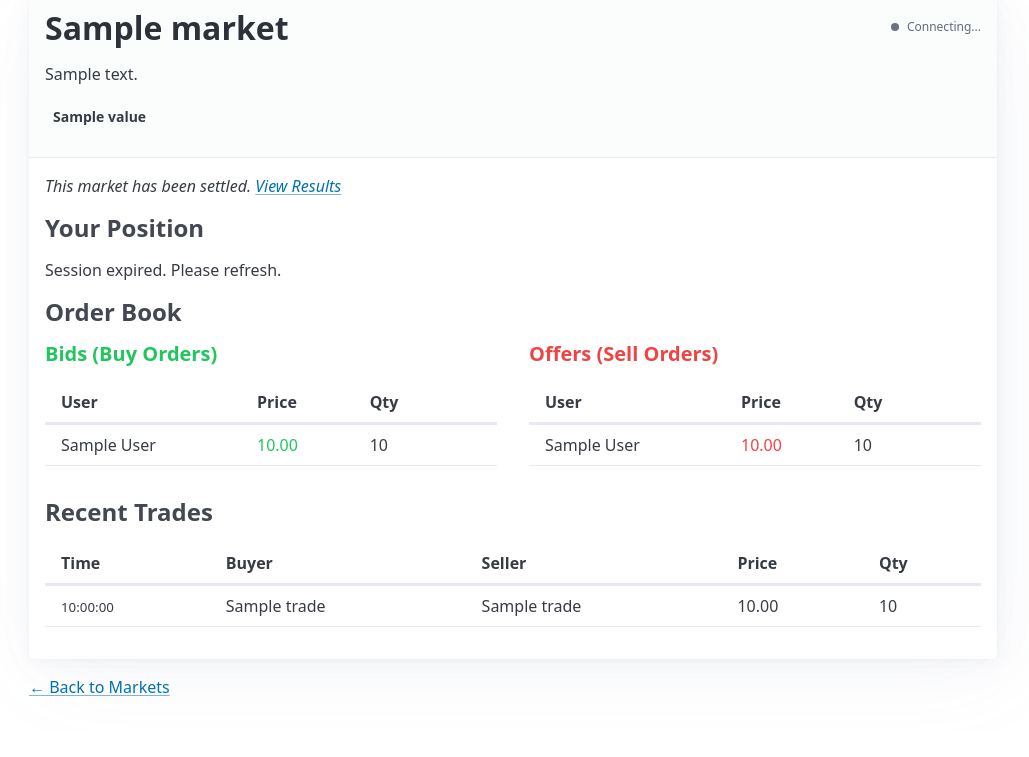
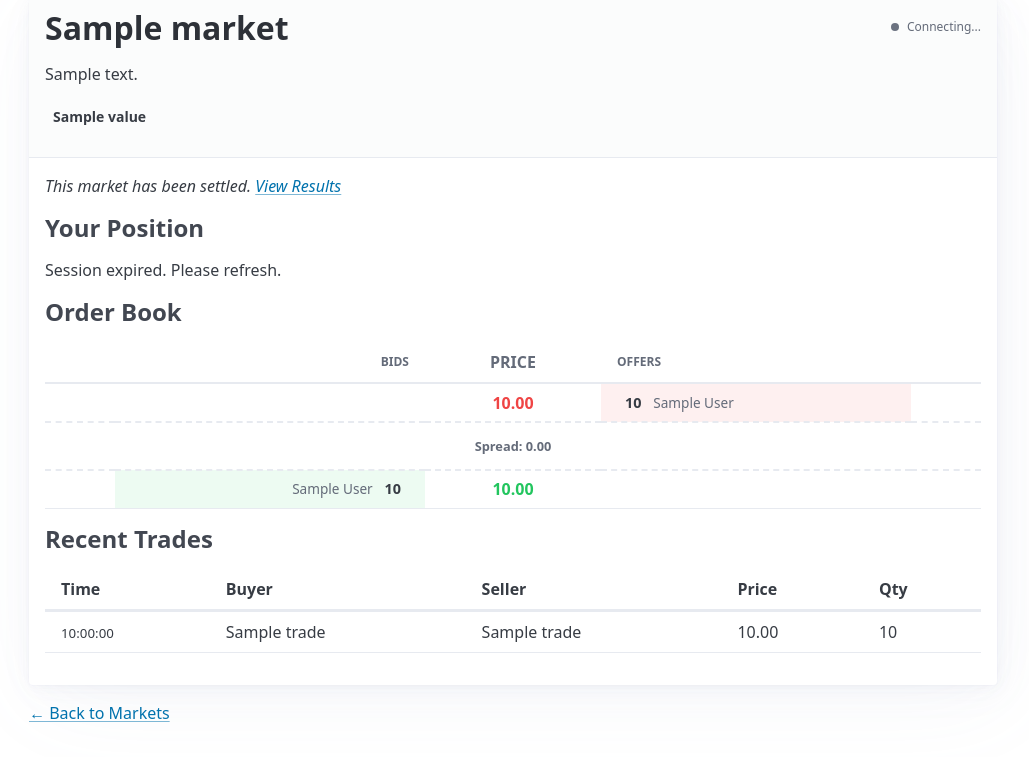
Before and after one commit to chrissysongie1208/risk-morning-markets, a FastAPI app: template src/templates/market.html in a window 1280 px wide. Shown: the part 89-846 px from the top of the page, without its empty margins (127-1156 px from the left). Before the commit the page ends 785 px from the top, so only its background shows below. Run offline with FastAPI, Linux system fonts and the light colour scheme; the template is opened without the code that fills it: most values are stand-ins (such as "Sample title", 1, 10 or a date in 2020); parts of the project's set-up code (start-up, migrations or seed data) failed here and were passed over; some libraries are stand-ins or nearby versions.

Commit message:
feat: Add price ladder orderbook layout (TODO-038)
Replace side-by-side bid/offer columns with vertical price ladder layout:
- Price column in center with bids on left, offers on right
- Spread row with gap between best bid and best offer
- Color-coded Buy/Sell buttons for one-click trading
- Consistent own-order highlighting

Tests updated for new layout structure. All 95 tests pass.

```diff
--- a/src/templates/base.html
+++ b/src/templates/base.html
@@ -178,6 +178,131 @@
             0%, 100% { opacity: 1; }
             50% { opacity: 0.5; }
         }
+
+        /* Price Ladder Orderbook Styles */
+        .price-ladder {
+            width: 100%;
+            border-collapse: collapse;
+            font-size: 0.9rem;
+        }
+        .price-ladder th {
+            text-align: center;
+            padding: 0.5rem;
+            font-size: 0.75rem;
+            font-weight: 600;
+            text-transform: uppercase;
+            color: var(--pico-muted-color);
+            border-bottom: 2px solid var(--pico-muted-border-color);
+        }
+        .price-ladder td {
+            padding: 0.4rem 0.5rem;
+            vertical-align: middle;
+        }
+        .price-ladder .ladder-price {
+            text-align: center;
+            font-weight: bold;
+            font-size: 1rem;
+            min-width: 80px;
+            background: var(--pico-card-background-color);
+        }
+        .price-ladder .ladder-bid-info,
+        .price-ladder .ladder-offer-info {
+            min-width: 120px;
+        }
+        .price-ladder .ladder-bid-info {
+            text-align: right;
+            padding-right: 1rem;
+        }
+        .price-ladder .ladder-offer-info {
+            text-align: left;
+            padding-left: 1rem;
+        }
+        .price-ladder .ladder-action {
+            width: 70px;
+            text-align: center;
+        }
+        .price-ladder .ladder-qty {
+            font-weight: bold;
+            margin: 0 0.5rem;
+        }
+        .price-ladder .ladder-user {
+            color: var(--pico-muted-color);
+            font-size: 0.85rem;
+        }
+
+        /* Offer rows - highlight area on right */
+        .price-ladder .ladder-offer-row .ladder-offer-info {
+            background: rgba(239, 68, 68, 0.08);
+        }
+        .price-ladder .ladder-offer-row:hover .ladder-offer-info {
+            background: rgba(239, 68, 68, 0.15);
+        }
+
+        /* Bid rows - highlight area on left */
+        .price-ladder .ladder-bid-row .ladder-bid-info {
+            background: rgba(34, 197, 94, 0.08);
+        }
+        .price-ladder .ladder-bid-row:hover .ladder-bid-info {
+            background: rgba(34, 197, 94, 0.15);
+        }
+
+        /* Own order highlight in ladder */
+        .price-ladder .own-order .ladder-bid-info,
+        .price-ladder .own-order .ladder-offer-info {
+            background: rgba(99, 102, 241, 0.15) !important;
+        }
+        .price-ladder .own-order .ladder-qty {
+            color: #6366f1;
+        }
+
+        /* Spread row */
+        .price-ladder .ladder-spread-row {
+            border-top: 2px dashed var(--pico-muted-border-color);
+            border-bottom: 2px dashed var(--pico-muted-border-color);
+        }
+        .price-ladder .ladder-spread {
+            text-align: center;
+            padding: 0.75rem;
+            background: var(--pico-card-background-color);
+        }
+        .price-ladder .spread-label {
+            font-size: 0.8rem;
+            font-weight: 600;
+            color: var(--pico-muted-color);
+        }
+
+        /* Ladder buttons */
+        .ladder-btn {
+            padding: 0.2rem 0.5rem;
+            font-size: 0.7rem;
+            margin: 0;
+            min-width: 55px;
+        }
+        .ladder-buy-btn {
+            background: #22c55e;
+            border-color: #22c55e;
+            color: white;
+        }
+        .ladder-buy-btn:hover {
+            background: #16a34a;
+            border-color: #16a34a;
+        }
+        .ladder-sell-btn {
+            background: #ef4444;
+            border-color: #ef4444;
+            color: white;
+        }
+        .ladder-sell-btn:hover {
+            background: #dc2626;
+            border-color: #dc2626;
+        }
+
+        /* Empty state */
+        .ladder-empty {
+            text-align: center;
+            padding: 2rem;
+            color: var(--pico-muted-color);
+        }
     </style>
     {% block extra_head %}{% endblock %}
 </head>
--- a/src/templates/partials/orderbook.html
+++ b/src/templates/partials/orderbook.html
@@ -1,83 +1,49 @@
 {# Standalone orderbook partial (deprecated - use market_all.html instead) #}
-<div style="display: grid; grid-template-columns: 1fr 1fr; gap: 2rem;">
-    <!-- Bids -->
-    <div>
-        <h4 class="bid">Bids (Buy Orders)</h4>
-        {% if bids %}
-        <table>
+{# Price Ladder Layout - vertical with price in center #}
+
+{# Get best bid and best offer for spread display #}
+{% set best_bid = bids[0].price if bids else none %}
+{% set best_offer = offers[0].price if offers else none %}
+
+{% if bids or offers %}
+<table class="price-ladder">
     <thead>
         <tr>
-                    <th>User</th>
-                    <th>Price</th>
-                    <th>Qty</th>
-                    <th></th>
+            <th class="ladder-action"></th>
+            <th class="ladder-bid-info">Bids</th>
+            <th class="ladder-price">Price</th>
+            <th class="ladder-offer-info">Offers</th>
+            <th class="ladder-action"></th>
         </tr>
     </thead>
     <tbody>
-                {% for order in bids %}
-                <tr{% if order.user_id == user.id %} class="own-order"{% endif %}>
-                    <td>{{ order.display_name }}{% if order.user_id == user.id %} <small>(you)</small>{% endif %}</td>
-                    <td class="bid">{{ "%.2f"|format(order.price) }}</td>
-                    <td>{{ order.remaining_quantity }}</td>
-                    <td>
+        {# Offers section - highest price first (reversed since offers are ASC) #}
+        {% for order in offers|reverse %}
+        <tr class="ladder-offer-row{% if order.user_id == user.id %} own-order{% endif %}">
+            <td class="ladder-action">
+                {# Empty on bid side for offer rows #}
+            </td>
+            <td class="ladder-bid-info">
+                {# Empty bid side #}
+            </td>
+            <td class="ladder-price offer">{{ "%.2f"|format(order.price) }}</td>
+            <td class="ladder-offer-info">
+                <span class="ladder-qty">{{ order.remaining_quantity }}</span>
+                <span class="ladder-user">{{ order.display_name }}{% if order.user_id == user.id %} <small>(you)</small>{% endif %}</span>
+            </td>
+            <td class="ladder-action">
                 {% if order.user_id == user.id and market.status.value == 'OPEN' %}
                 <form hx-post="/orders/{{ order.id }}/cancel" hx-swap="none" style="display:inline;">
-                            <button type="submit" class="outline secondary" style="padding:0.25rem 0.5rem; font-size:0.75rem;">
-                                <span class="btn-spinner spinner" style="width:0.7em;height:0.7em;border-width:1px;margin-right:0.25rem;"></span>
+                    <button type="submit" class="outline secondary ladder-btn" title="Cancel your offer">
+                        <span class="btn-spinner spinner" style="width:0.7em;height:0.7em;border-width:1px;"></span>
                         <span class="btn-text">Cancel</span>
                     </button>
                 </form>
                 {% elif order.user_id != user.id and market.status.value == 'OPEN' %}
                 <form hx-post="/orders/{{ order.id }}/aggress" hx-swap="none" style="display:inline;" class="aggress-form">
                     <input type="hidden" name="quantity" class="aggress-qty">
-                            <button type="submit" class="outline contrast trade-btn" style="padding:0.25rem 0.5rem; font-size:0.75rem;" title="Sell to this bid">
-                                <span class="btn-spinner spinner" style="width:0.7em;height:0.7em;border-width:1px;margin-right:0.25rem;"></span>
-                                <span class="btn-text">Sell</span>
-                            </button>
-                        </form>
-                        {% endif %}
-                    </td>
-                </tr>
-                {% endfor %}
-            </tbody>
-        </table>
-        {% else %}
-        <p><small>No bids</small></p>
-        {% endif %}
-    </div>
-
-    <!-- Offers -->
-    <div>
-        <h4 class="offer">Offers (Sell Orders)</h4>
-        {% if offers %}
-        <table>
-            <thead>
-                <tr>
-                    <th>User</th>
-                    <th>Price</th>
-                    <th>Qty</th>
-                    <th></th>
-                </tr>
-            </thead>
-            <tbody>
-                {% for order in offers %}
-                <tr{% if order.user_id == user.id %} class="own-order"{% endif %}>
-                    <td>{{ order.display_name }}{% if order.user_id == user.id %} <small>(you)</small>{% endif %}</td>
-                    <td class="offer">{{ "%.2f"|format(order.price) }}</td>
-                    <td>{{ order.remaining_quantity }}</td>
-                    <td>
-                        {% if order.user_id == user.id and market.status.value == 'OPEN' %}
-                        <form hx-post="/orders/{{ order.id }}/cancel" hx-swap="none" style="display:inline;">
-                            <button type="submit" class="outline secondary" style="padding:0.25rem 0.5rem; font-size:0.75rem;">
-                                <span class="btn-spinner spinner" style="width:0.7em;height:0.7em;border-width:1px;margin-right:0.25rem;"></span>
-                                <span class="btn-text">Cancel</span>
-                            </button>
-                        </form>
-                        {% elif order.user_id != user.id and market.status.value == 'OPEN' %}
-                        <form hx-post="/orders/{{ order.id }}/aggress" hx-swap="none" style="display:inline;" class="aggress-form">
-                            <input type="hidden" name="quantity" class="aggress-qty">
-                            <button type="submit" class="outline primary trade-btn" style="padding:0.25rem 0.5rem; font-size:0.75rem;" title="Buy this offer">
-                                <span class="btn-spinner spinner" style="width:0.7em;height:0.7em;border-width:1px;margin-right:0.25rem;"></span>
+                    <button type="submit" class="ladder-btn ladder-buy-btn" title="Buy this offer">
+                        <span class="btn-spinner spinner" style="width:0.7em;height:0.7em;border-width:1px;"></span>
                         <span class="btn-text">Buy</span>
                     </button>
                 </form>
@@ -85,10 +51,54 @@
             </td>
         </tr>
         {% endfor %}
+
+        {# Spread row #}
+        <tr class="ladder-spread-row">
+            <td colspan="5" class="ladder-spread">
+                {% if best_bid and best_offer %}
+                    <span class="spread-label">Spread: {{ "%.2f"|format(best_offer - best_bid) }}</span>
+                {% else %}
+                    <span class="spread-label">---</span>
+                {% endif %}
+            </td>
+        </tr>
+
+        {# Bids section - highest price first (already DESC) #}
+        {% for order in bids %}
+        <tr class="ladder-bid-row{% if order.user_id == user.id %} own-order{% endif %}">
+            <td class="ladder-action">
+                {% if order.user_id == user.id and market.status.value == 'OPEN' %}
+                <form hx-post="/orders/{{ order.id }}/cancel" hx-swap="none" style="display:inline;">
+                    <button type="submit" class="outline secondary ladder-btn" title="Cancel your bid">
+                        <span class="btn-spinner spinner" style="width:0.7em;height:0.7em;border-width:1px;"></span>
+                        <span class="btn-text">Cancel</span>
+                    </button>
+                </form>
+                {% elif order.user_id != user.id and market.status.value == 'OPEN' %}
+                <form hx-post="/orders/{{ order.id }}/aggress" hx-swap="none" style="display:inline;" class="aggress-form">
+                    <input type="hidden" name="quantity" class="aggress-qty">
+                    <button type="submit" class="ladder-btn ladder-sell-btn" title="Sell to this bid">
+                        <span class="btn-spinner spinner" style="width:0.7em;height:0.7em;border-width:1px;"></span>
+                        <span class="btn-text">Sell</span>
+                    </button>
+                </form>
+                {% endif %}
+            </td>
+            <td class="ladder-bid-info">
+                <span class="ladder-user">{{ order.display_name }}{% if order.user_id == user.id %} <small>(you)</small>{% endif %}</span>
+                <span class="ladder-qty">{{ order.remaining_quantity }}</span>
+            </td>
+            <td class="ladder-price bid">{{ "%.2f"|format(order.price) }}</td>
+            <td class="ladder-offer-info">
+                {# Empty offer side #}
+            </td>
+            <td class="ladder-action">
+                {# Empty on offer side for bid rows #}
+            </td>
+        </tr>
+        {% endfor %}
     </tbody>
 </table>
 {% else %}
-        <p><small>No offers</small></p>
+<p class="ladder-empty"><small>No orders in the book</small></p>
 {% endif %}
-    </div>
-</div>
```
Also changed, not shown: LESSONS.md (+54 -0 lines), TODO.md (+1 -1 lines), src/templates/partials/market_all.html (+104 -70 lines), tests/test_api.py (+7 -5 lines). Lines whose indentation alone changed are shown as unchanged.
